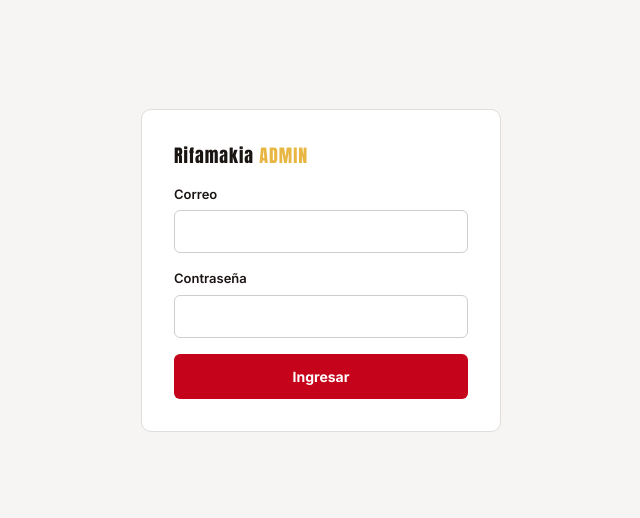
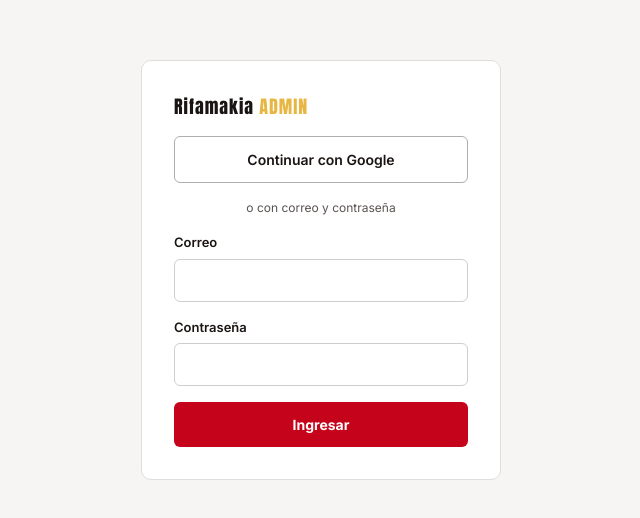
Before and after one commit to jmendozaangel01-wq/wilbe-makia, a Next.js app: page /admin/login in a window 1280 px wide. Shown: the part 130-648 px from the top of the page, without its empty margins (319-959 px from the left). Built offline with nearby package versions, Linux system fonts and the light colour scheme; no server answers.

Commit message:
feat(auth): add Continue with Google to admin login and google provider config

```diff
--- a/app/admin/login/page.tsx
+++ b/app/admin/login/page.tsx
@@ -2,9 +2,15 @@ import { headers } from "next/headers";
 import LoginForm from "@/components/admin/LoginForm";
 import { resolveOrganizationByHost, DEFAULT_ORG_NAME } from "@/lib/tenant/resolve";
 
-export default async function AdminLoginPage() {
+export default async function AdminLoginPage({
+  searchParams,
+}: {
+  searchParams: Promise<{ error?: string | string[] }>;
+}) {
   const headerList = await headers();
   const host = headerList.get("host");
+  const { error } = await searchParams;
+  const initialError = typeof error === "string" ? error : null;
 
   let org = null;
   if (host) {
@@ -30,7 +36,7 @@ export default async function AdminLoginPage() {
         padding: "clamp(16px, 6vw, 24px)",
       }}
     >
-      <LoginForm orgName={orgName} />
+      <LoginForm orgName={orgName} initialError={initialError} />
     </div>
   );
 }
--- a/components/admin/LoginForm.tsx
+++ b/components/admin/LoginForm.tsx
@@ -9,14 +9,36 @@ interface LoginFormProps {
    * server-side by app/admin/login/page.tsx -- this component is a client
    * component and cannot resolve the tenant itself. */
   orgName: string;
+  /** Message forwarded by /auth/callback when the Google sign-in failed. */
+  initialError?: string | null;
 }
 
-export default function LoginForm({ orgName }: LoginFormProps) {
+export default function LoginForm({ orgName, initialError = null }: LoginFormProps) {
   const router = useRouter();
   const [email, setEmail] = useState("");
   const [password, setPassword] = useState("");
-  const [error, setError] = useState<string | null>(null);
+  const [error, setError] = useState<string | null>(initialError);
   const [pending, setPending] = useState(false);
+
+  async function onGoogleSignIn() {
+    setPending(true);
+    setError(null);
+
+    // PKCE: the code verifier cookie is set on THIS host, so the callback
+    // must return to the same origin -- hence window.location.origin instead
+    // of a fixed URL. Each tenant host (or a wildcard) must be in Supabase's
+    // redirect allow-list.
+    const supabase = createClient();
+    const { error: oauthError } = await supabase.auth.signInWithOAuth({
+      provider: "google",
+      options: { redirectTo: `${window.location.origin}/auth/callback` },
+    });
+
+    if (oauthError) {
+      setError(oauthError.message);
+      setPending(false);
+    }
+  }
 
   async function onSubmit(e: FormEvent) {
     e.preventDefault();
@@ -54,6 +76,28 @@ export default function LoginForm({ orgName }: LoginFormProps) {
       <div className="font-display" style={{ fontSize: "18px", letterSpacing: "1px" }}>
         {orgName} <span style={{ color: "var(--color-gold)" }}>ADMIN</span>
       </div>
+
+      <button
+        type="button"
+        onClick={onGoogleSignIn}
+        disabled={pending}
+        style={{
+          background: "white",
+          color: "oklch(0.20 0.01 40)",
+          border: "1px solid oklch(0.75 0.005 40)",
+          fontWeight: 600,
+          fontSize: "14px",
+          minHeight: "44px",
+          padding: "12px",
+          borderRadius: "6px",
+          cursor: pending ? "not-allowed" : "pointer",
+          opacity: pending ? 0.7 : 1,
+        }}
+      >
+        Continuar con Google
+      </button>
+
+      <div style={{ fontSize: "12px", color: "oklch(0.45 0.01 40)", textAlign: "center" }}>o con correo y contraseña</div>
 
       <label style={{ display: "flex", flexDirection: "column", gap: "6px", fontSize: "13px", fontWeight: 600 }}>
         Correo
```
Also changed, not shown: 1 other file (tests, documents, lock files or other folders).
